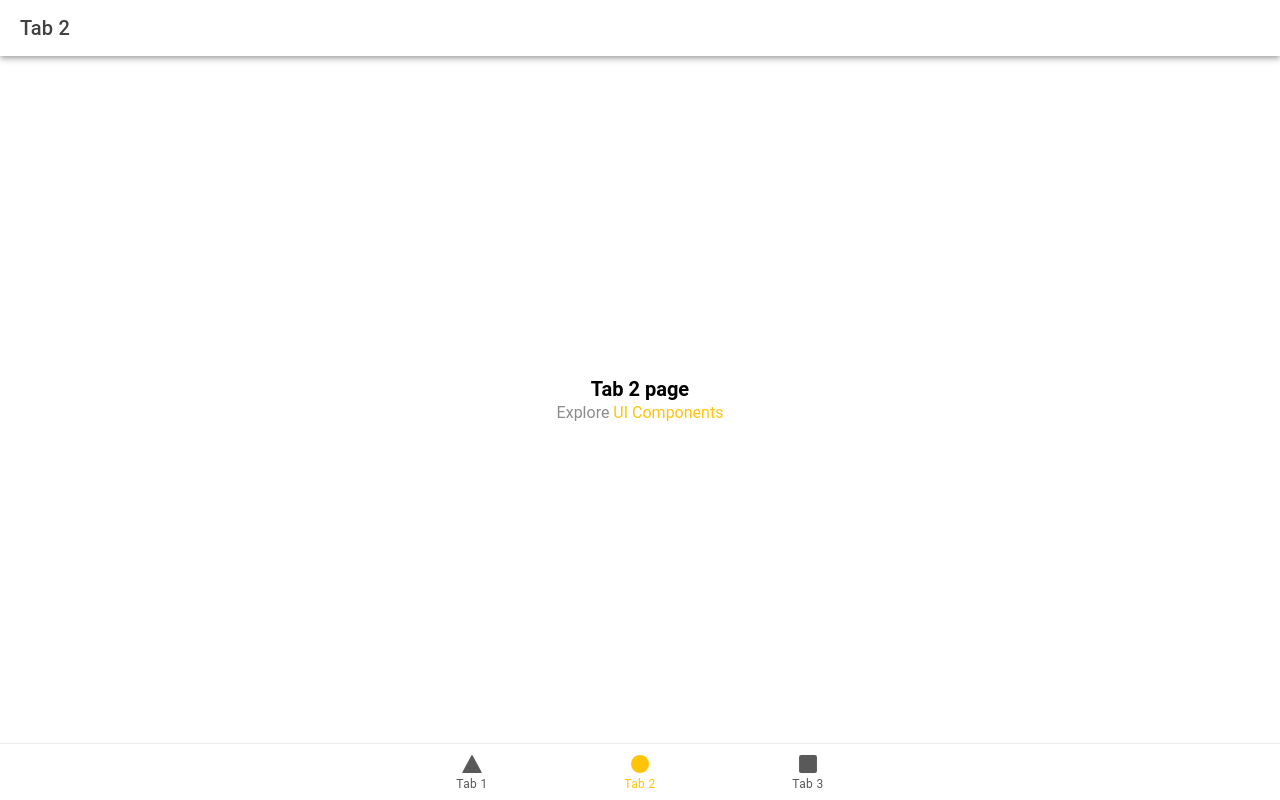
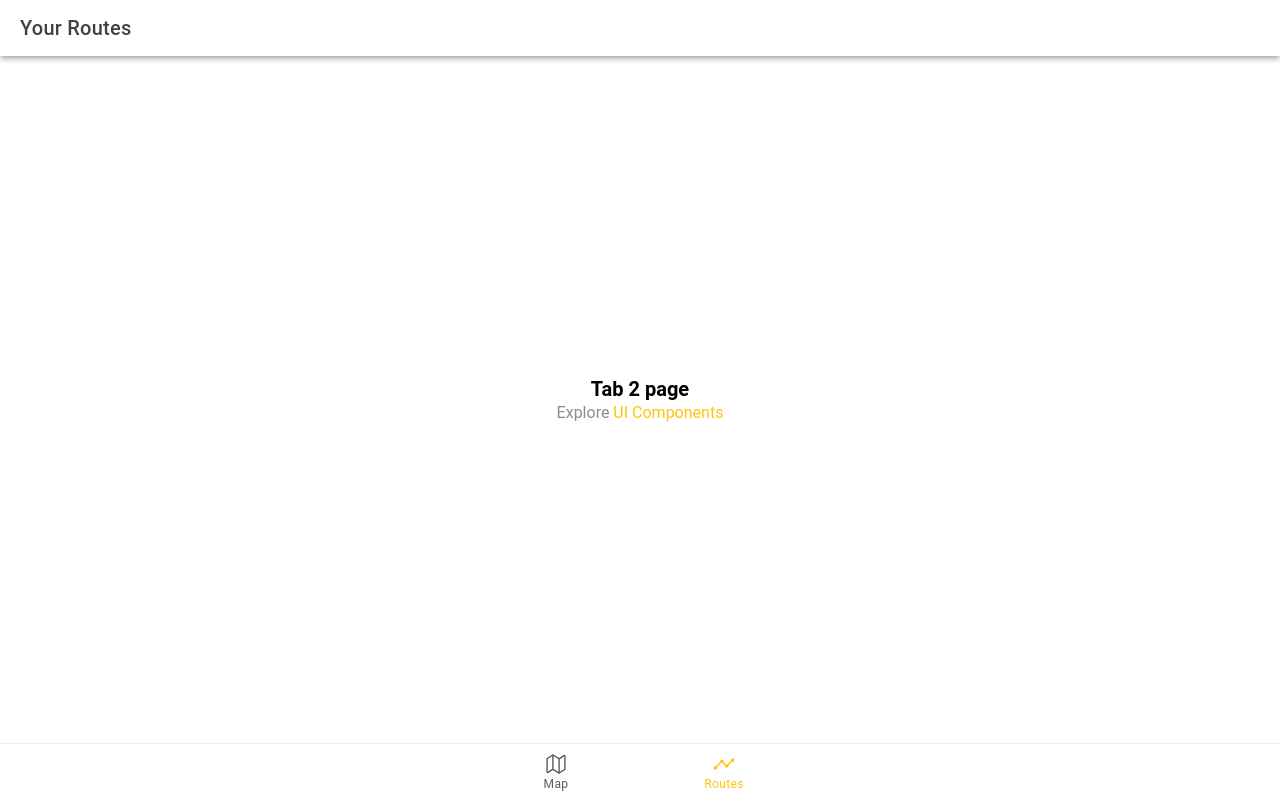
Before and after one commit to tsunwitch/wayfindr, a React (Vite) app: page /tab2 in a window 1280 px wide. Built offline with nearby package versions, Linux system fonts and the light colour scheme.

Commit message:
Cosmetic changes to routes
Changed Tab 1 to Map and Tab 2 to Routes

```diff
--- a/src/App.tsx
+++ b/src/App.tsx
@@ -10,11 +10,9 @@ import {
   setupIonicReact
 } from '@ionic/react';
 import { IonReactRouter } from '@ionic/react-router';
-import { ellipse, square, triangle } from 'ionicons/icons';
+import { analytics, mapOutline } from 'ionicons/icons';
 import Tab1 from './pages/Tab1';
 import Tab2 from './pages/Tab2';
-import Tab3 from './pages/Tab3';
-
 /* Core CSS required for Ionic components to work properly */
 import '@ionic/react/css/core.css';
 
@@ -47,25 +45,18 @@ const App: React.FC = () => (
           <Route exact path="/tab2">
             <Tab2 />
           </Route>
-          <Route path="/tab3">
-            <Tab3 />
-          </Route>
           <Route exact path="/">
             <Redirect to="/tab1" />
           </Route>
         </IonRouterOutlet>
         <IonTabBar slot="bottom">
           <IonTabButton tab="tab1" href="/tab1">
-            <IonIcon aria-hidden="true" icon={triangle} />
-            <IonLabel>Tab 1</IonLabel>
+            <IonIcon aria-hidden="true" icon={mapOutline} />
+            <IonLabel>Map</IonLabel>
           </IonTabButton>
           <IonTabButton tab="tab2" href="/tab2">
-            <IonIcon aria-hidden="true" icon={ellipse} />
-            <IonLabel>Tab 2</IonLabel>
-          </IonTabButton>
-          <IonTabButton tab="tab3" href="/tab3">
-            <IonIcon aria-hidden="true" icon={square} />
-            <IonLabel>Tab 3</IonLabel>
+            <IonIcon aria-hidden="true" icon={analytics} />
+            <IonLabel>Routes</IonLabel>
           </IonTabButton>
         </IonTabBar>
       </IonTabs>
--- a/src/pages/Tab1.tsx
+++ b/src/pages/Tab1.tsx
@@ -7,7 +7,7 @@ const Tab1: React.FC = () => {
     <IonPage>
       <IonHeader>
         <IonToolbar>
-          <IonTitle>Tab 1</IonTitle>
+          <IonTitle>Map</IonTitle>
         </IonToolbar>
       </IonHeader>
       <IonContent fullscreen>
--- a/src/pages/Tab2.tsx
+++ b/src/pages/Tab2.tsx
@@ -1,4 +1,4 @@
-import { IonContent, IonHeader, IonPage, IonTitle, IonToolbar } from '@ionic/react';
+import { IonContent, IonHeader, IonItem, IonLabel, IonList, IonListHeader, IonPage, IonTitle, IonToolbar } from '@ionic/react';
 import ExploreContainer from '../components/ExploreContainer';
 import './Tab2.css';
 
@@ -7,7 +7,7 @@ const Tab2: React.FC = () => {
     <IonPage>
       <IonHeader>
         <IonToolbar>
-          <IonTitle>Tab 2</IonTitle>
+          <IonTitle>Your Routes</IonTitle>
         </IonToolbar>
       </IonHeader>
       <IonContent fullscreen>
--- a/src/pages/Tab3.tsx
+++ /dev/null
@@ -1,25 +0,0 @@
-import { IonContent, IonHeader, IonPage, IonTitle, IonToolbar } from '@ionic/react';
-import ExploreContainer from '../components/ExploreContainer';
-import './Tab3.css';
-
-const Tab3: React.FC = () => {
-  return (
-    <IonPage>
-      <IonHeader>
-        <IonToolbar>
-          <IonTitle>Tab 3</IonTitle>
-        </IonToolbar>
-      </IonHeader>
-      <IonContent fullscreen>
-        <IonHeader collapse="condense">
-          <IonToolbar>
-            <IonTitle size="large">Tab 3</IonTitle>
-          </IonToolbar>
-        </IonHeader>
-        <ExploreContainer name="Tab 3 page" />
-      </IonContent>
-    </IonPage>
-  );
-};
-
-export default Tab3;
```
Also changed, not shown: src/pages/Tab3.css (deleted).
